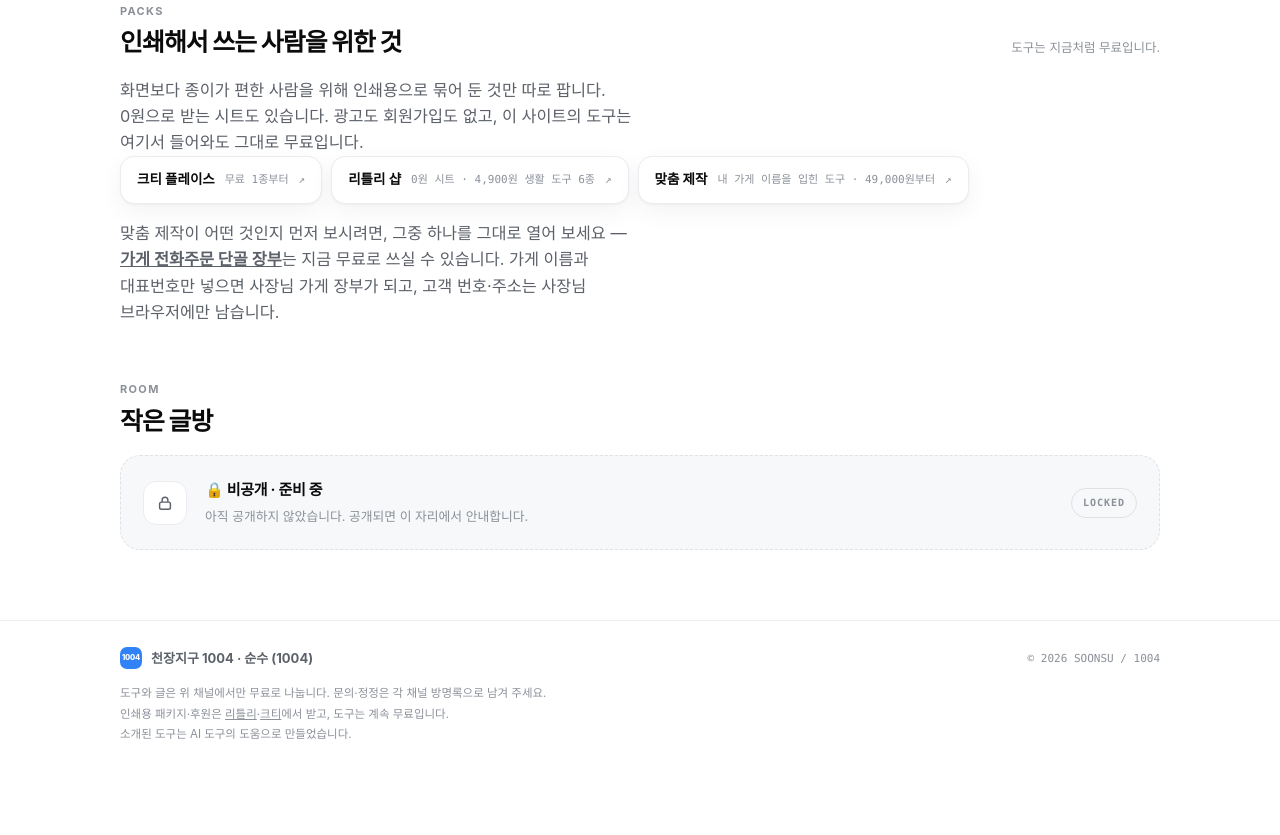
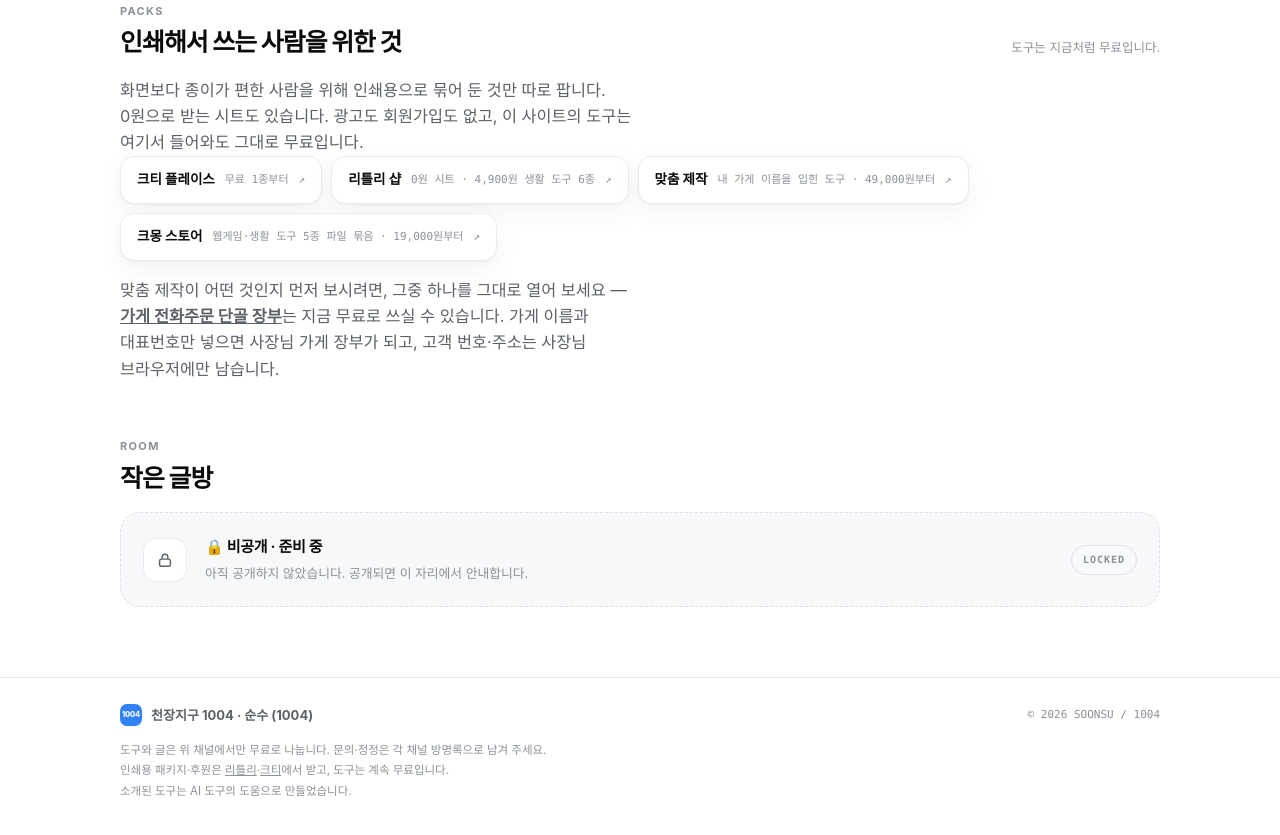
Before and after one commit to soonsoo1004/soonsoo1004.github.io, a plain HTML site: page index.html in a window 1280 px wide. Shown: the part 3486-4321 px from the top of the page. Before the commit the page ends 4276 px from the top, so only its background shows below. Drawn offline with Linux system fonts and the light colour scheme.

Commit message:
home: 크몽 웹게임·도구 묶음(#866725) 상점 칩 추가

```diff
--- a/index.html
+++ b/index.html
@@ -483,6 +483,11 @@ footer .fine{margin-top:14px;font-size:11.5px;line-height:1.75;color:var(--ink3)
           <span class="u">내 가게 이름을 입힌 도구 · 49,000원부터</span>
           <span class="ar" aria-hidden="true">↗</span>
         </a>
+        <a class="chip" href="https://kmong.com/gig/866725" target="_blank" rel="noopener">
+          <span class="nm">크몽 스토어</span>
+          <span class="u">웹게임·생활 도구 5종 파일 묶음 · 19,000원부터</span>
+          <span class="ar" aria-hidden="true">↗</span>
+        </a>
       </div>
       <p class="lede" style="margin-top:16px">맞춤 제작이 어떤 것인지 먼저 보시려면, 그중 하나를 그대로 열어 보세요 —
         <a href="phonebook/" style="text-decoration:underline" rel="noopener"><b>가게 전화주문 단골 장부</b></a>는 지금 무료로 쓰실 수 있습니다.
```
